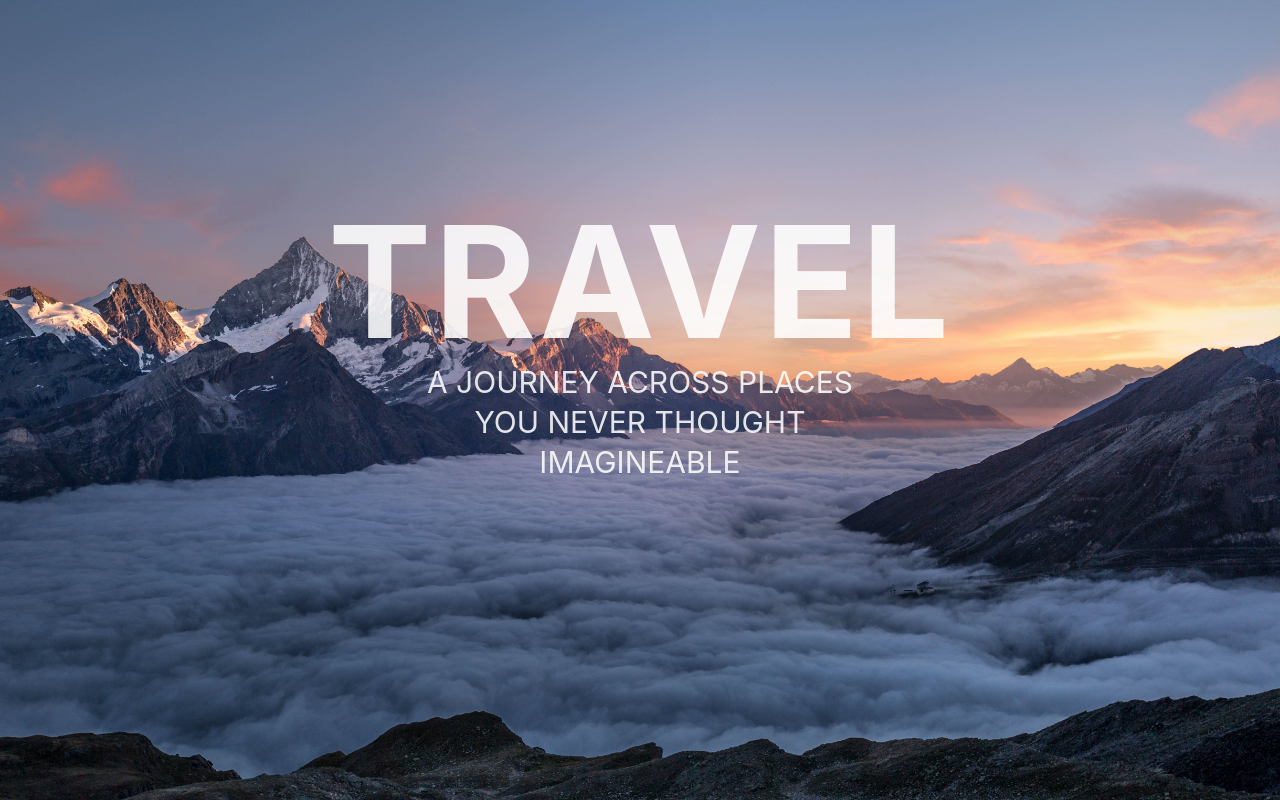
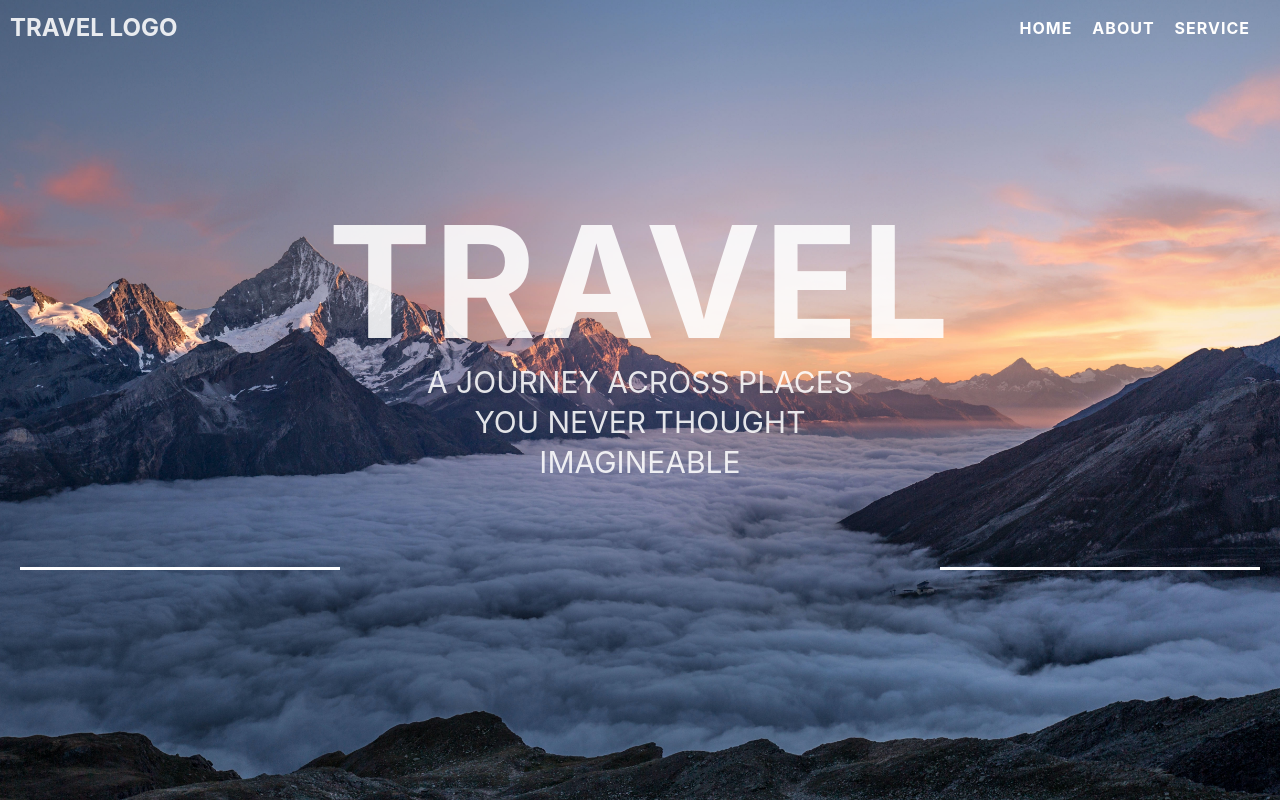
Before and after one commit to CodeLamp168/travelsite, a Svelte app: page / in a window 1280 px wide. Built offline with nearby package versions, Linux system fonts and the light colour scheme.

Commit message:
nav and line design

```diff
--- a/src/App.svelte
+++ b/src/App.svelte
@@ -1,8 +1,10 @@
 <script>
   import Header from "./assets/Sections/Header.svelte";
+  import Nav from "./assets/Sections/Nav.svelte";
 </script>
 
 <main>
+  <Nav/>
   <Header/>
 </main>
 
--- a/src/assets/Sections/Header.svelte
+++ b/src/assets/Sections/Header.svelte
@@ -8,6 +8,9 @@
     <h1>TRAVEL</h1>
     <p>A journey across places you never thought imagineable</p>
   </div>
+
+  <div class="line-style left"></div>
+  <div class="line-style right"></div>
 </section>
 
 <!-- 320px — 480px: Mobile devices.
@@ -17,55 +20,83 @@
 1201px and more — Extra large screens, TV. -->
 
 <style>
+  .line-style {
+    position: absolute;
+    width: 320px;
+    height: 3px;
 
-    /*mobile*/
+    background-color: white;
+  }
+
+  .line-style.left {
+    left: 20px;
+    bottom: 90px;
+  }
+
+  .line-style.right {
+    right: 20px;
+    bottom: 90px;
+  }
+
+  /*mobile*/
   .header-section {
     position: relative;
-    min-height: 360px;
+    min-height: 320px;
     width: 100%;
     overflow: hidden;
     display: flex;
     align-items: center;
     justify-content: center;
+    z-index: 1;
   }
 
   img {
     position: absolute;
     width: 100%;
-    height: 100%;
+
     top: 0;
   }
 
   .header-box {
-    position:relative;
+    position: relative;
     z-index: 2;
     padding: 2em;
     text-align: center;
-
   }
 
   .header-box::after {
-    position:absolute;
-    content:'';
-    bottom:50px;
-    width:100%;
-    height:5px;
-    left:0;
-    z-index:1;
-
+    position: absolute;
+    content: "";
+    bottom: 50px;
+    width: 100%;
+    height: 5px;
+    left: 0;
+    z-index: 1;
   }
 
   p {
-    width:260px;
+    width: 260px;
   }
 
   /* tablet */
-  @media(min-width:769px){
+  @media (min-width: 481px) {
+    .header-section {
+      min-height: 480px;
+    }
+
+    .line-style.left {
+    left: 20px;
+    bottom: 150px;
+  }
+
+  .line-style.right {
+    right: 20px;
+    bottom: 150px;
+  }
     p {
       width: 300px;
     }
   }
-
 
   /* desktop */
   @media (min-width: 1025px) {
@@ -80,27 +111,45 @@
     img {
       position: absolute;
       width: 100%;
-      height:auto;
+      height: auto;
     }
 
     .header-box {
-      height:50%;
-      line-height:100px;
+      height: 50%;
+      line-height: 100px;
     }
 
+    p {
+      margin-top: 1em;
+      line-height: 40px;
+      width: 460px;
+    }
 
-    p {
-    margin-top:1em;
-    line-height:40px;
-    width:460px;
+    .line-style.left {
+      left: 20px;
+      bottom: 230px;
+    }
+
+    .line-style.right {
+      right: 20px;
+      bottom: 230px;
     }
   }
 
-  @media(min-width:1320px){
+  @media (min-width: 1320px) {
+    .header-box {
+      height: auto;
+      line-height: 100px;
+    }
 
-    .header-box {
-      height:auto;
-      line-height:100px;
+    .line-style.left {
+      left: 20px;
+      bottom: 50px;
+    }
+
+    .line-style.right {
+      right: 20px;
+      bottom: 50px;
     }
   }
 
@@ -112,7 +161,6 @@
   p {
     font-size: clamp(1rem, -1.625rem + 4.6667vw, 1.875rem);
     text-transform: uppercase;
-    display:inline-block;
-
+    display: inline-block;
   }
 </style>
--- a/src/assets/Sections/Nav.svelte
+++ b/src/assets/Sections/Nav.svelte
@@ -0,0 +1,79 @@
+<script>
+
+
+</script>
+
+
+<nav>
+    <h2>TRAVEL LOGO</h2>
+
+    <ul class="nav-component mobile desktop">
+        <a href="#">HOME</a>
+        <a href="#">ABOUT</a>
+        <a href="#">SERVICE</a>
+    </ul>
+</nav>
+
+
+<style>
+    nav {
+        display:flex;
+        align-items: center;
+        justify-content: space-between;
+        width:100%;
+        padding:10px 10px;
+        position:fixed;
+        z-index:3;
+        top:0;
+
+    }
+
+    .nav-component {
+        position:fixed;
+        display:flex;
+
+
+        gap:30px;
+        z-index:10;
+    }
+
+    .nav-component a {
+        text-decoration: none;
+        color:rgb(255, 255, 255);
+        font-weight:700;
+        letter-spacing: 1px;
+    }
+
+    .mobile {
+        flex-direction: column;
+        align-items: center;
+        justify-content: center;
+        height:100%;
+        width:100%;
+        background-color:#242424;
+
+        right:-100%;
+        bottom:0;
+
+    }
+
+    /* .mobile.active {
+        right:0%;
+    } */
+
+    @media(min-width:481px){
+
+        .desktop {
+            flex-direction: row ;
+            width:auto;
+            height:auto;
+            bottom:auto;
+            right:0%;
+            background-color:#24242400;
+
+            padding-right:30px;
+            gap:20px;
+        }
+    }
+
+</style>
```
